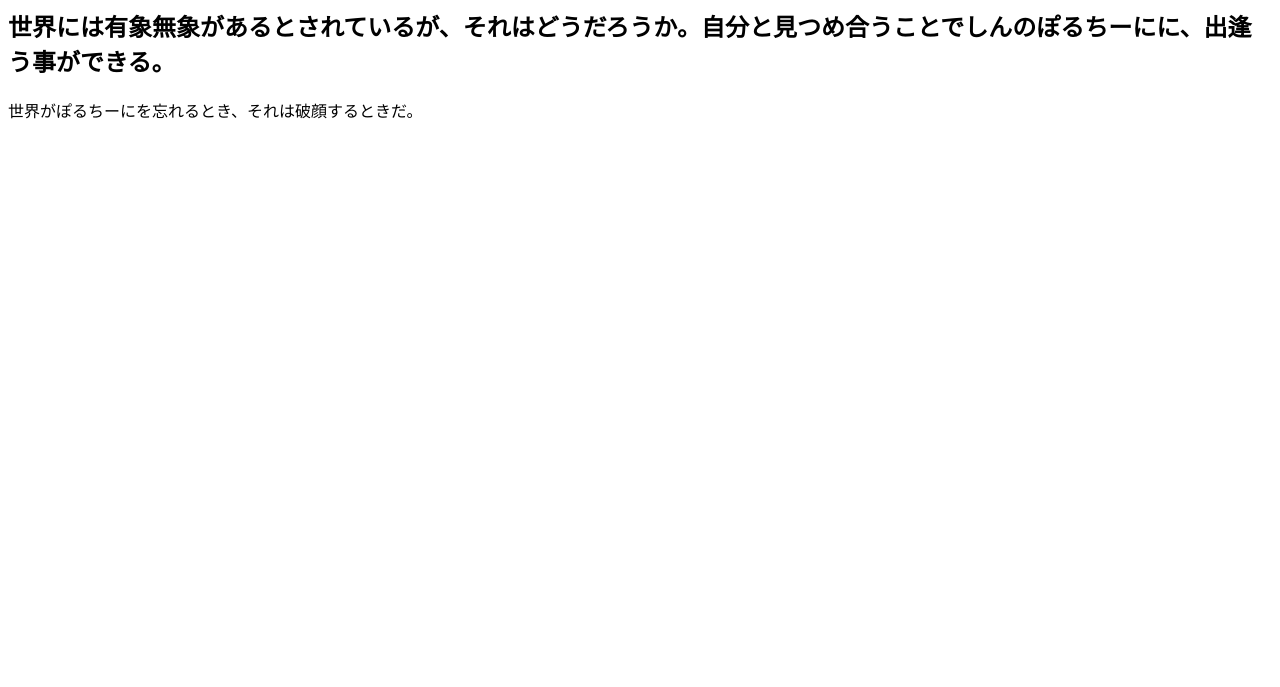
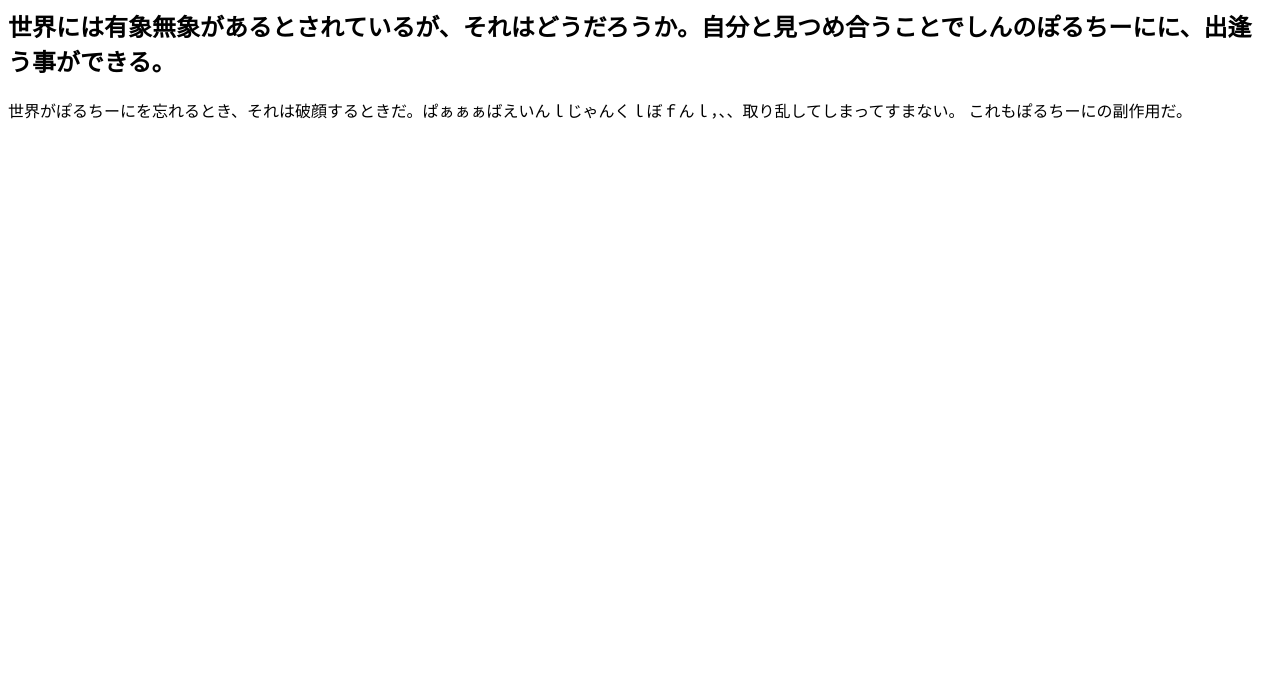
Before and after one commit to matsuuraryou/-matsuuraryou.github.io, a plain HTML site: page index.html in a window 1280 px wide. Shown: the part 113-800 px from the top of the page. Drawn offline with Linux system fonts and the light colour scheme.

Commit message:
Update index.html

```diff
--- a/index.html
+++ b/index.html
@@ -3,6 +3,7 @@
   <body>
   <h1>なっぜぽるちーにはぽるちーにのか。いや、ぽるちーには心のなかにあるのだ。</h1>
  <h2>世界には有象無象があるとされているが、それはどうだろうか。自分と見つめ合うことでしんのぽるちーにに、出逢う事ができる。</h2>
-  <p>世界がぽるちーにを忘れるとき、それは破顔するときだ。</p>
+  <p>世界がぽるちーにを忘れるとき、それは破顔するときだ。ぱぁぁぁばえいんｌじゃんくｌぼｆんｌ，、、取り乱してしまってすまない。
+  これもぽるちーにの副作用だ。</p>
   </body>
 </html>
```
